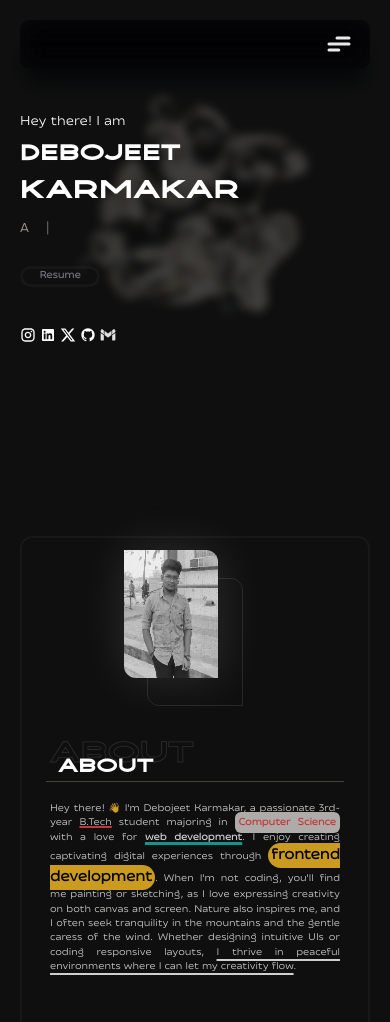
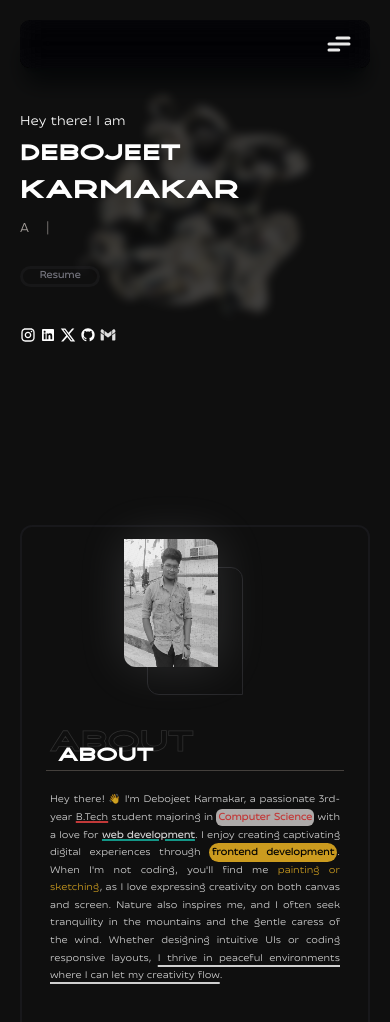
Before and after one commit to debojeet2004/My_Portfolio-forntend, a React (Vite) app: page / in a window 390 px wide. Shown: the top 1022 px of the page. Built offline with nearby package versions, Linux system fonts and the light colour scheme.

Commit message:
design changes in about section

```diff
--- a/src/Components/AboutSection/AboutSection.jsx
+++ b/src/Components/AboutSection/AboutSection.jsx
@@ -72,8 +72,8 @@ export default function AboutSection() {
                             />
                         </div>
                         <div style={{transform: "translateZ(5rem)", transformStyle: "preserve-3d",}} className='group-hover:bg-stone-900 opacity-80 hover:opacity-100  rounded-md text-[.6rem] md:text-[.7rem] lg:text-[1rem] p-1 sm:overflow-scroll max-h-[18rem] font-[TRANSFORMA] hide_scrollbar'>
-                            <p className='text-justify'>
-                            Hey there! 👋 I'm Debojeet Karmakar, a passionate 3rd-year <span className="underline decoration-red-500 decoration-2">B.Tech</span> student majoring in <span className="text-red-500 font-bold bg-stone-300 p-1 rounded-md">Computer Science</span> with a love for <span className="underline decoration-teal-500 font-bold decoration-[3px]"> web development</span>. I enjoy creating captivating digital experiences through <span className="bg-amber-400 p-[3px] text-[.9rem] text-black font-bold rounded-full">frontend development</span>. When I'm not coding, you'll find me <span>painting or sketching</span>, as I love expressing creativity on both canvas and screen. Nature also inspires me, and I often seek tranquility in the mountains and the gentle caress of the wind. Whether designing intuitive UIs or coding responsive layouts, <span className="underline decoration-[2px] underline-offset-4">I thrive in peaceful environments where I can let my creativity flow</span>.
+                            <p className='text-justify font-normal leading-[1.1rem] lg:leading-[1.5rem]'>
+                            Hey there! 👋 I'm Debojeet Karmakar, a passionate 3rd-year <span className="underline decoration-red-500 decoration-2">B.Tech</span> student majoring in <span className="text-red-500 font-bold bg-stone-300 p-[2px] md:p-1 rounded-md">Computer Science</span> with a love for <span className="underline decoration-teal-500 font-bold decoration-2 md:decoration-[3px]"> web development</span>. I enjoy creating captivating digital experiences through <span className="bg-amber-400 p-[3px] md:text-[.9rem] text-black font-bold rounded-full">frontend development</span>. When I'm not coding, you'll find me <span className="text-amber-400">painting or sketching</span>, as I love expressing creativity on both canvas and screen. Nature also inspires me, and I often seek tranquility in the mountains and the gentle caress of the wind. Whether designing intuitive UIs or coding responsive layouts, <span className="underline decoration-[2px] underline-offset-4">I thrive in peaceful environments where I can let my creativity flow</span>.
                             </p>
                         </div>
                     </div>
```
